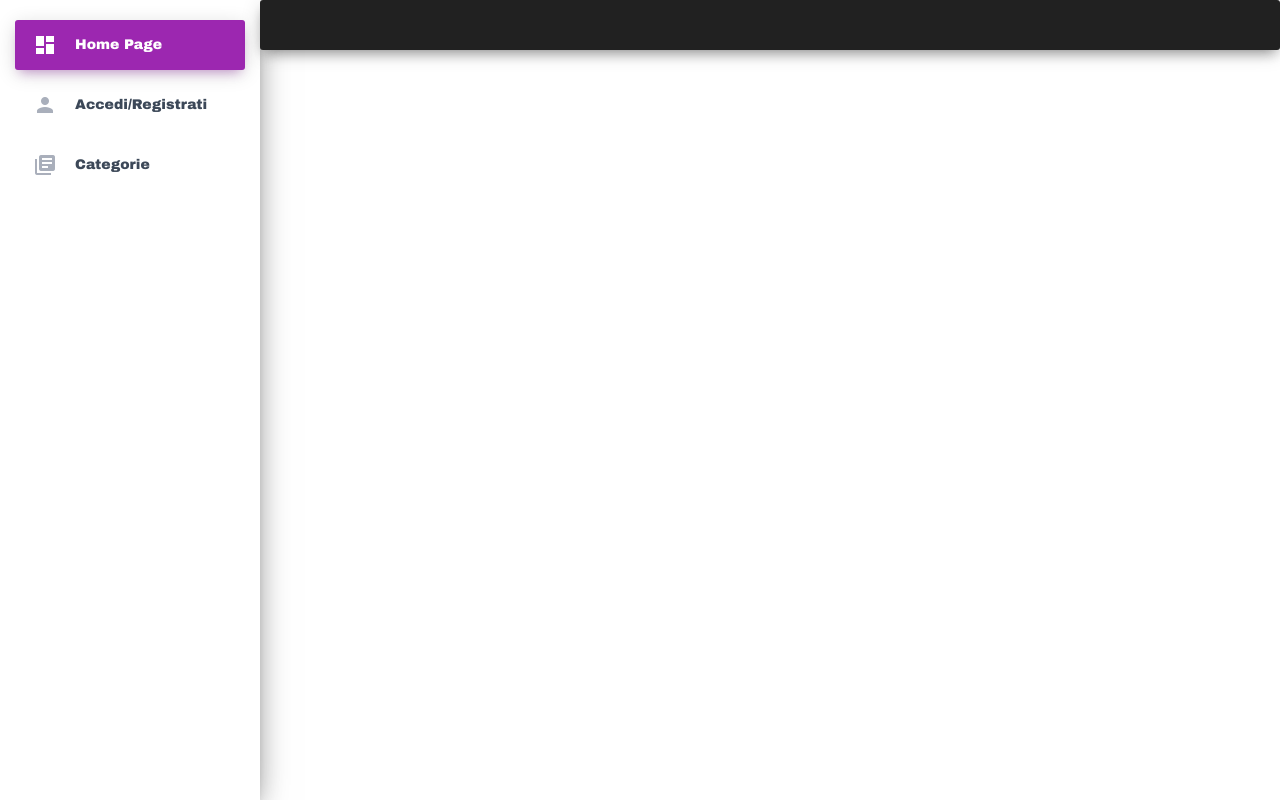
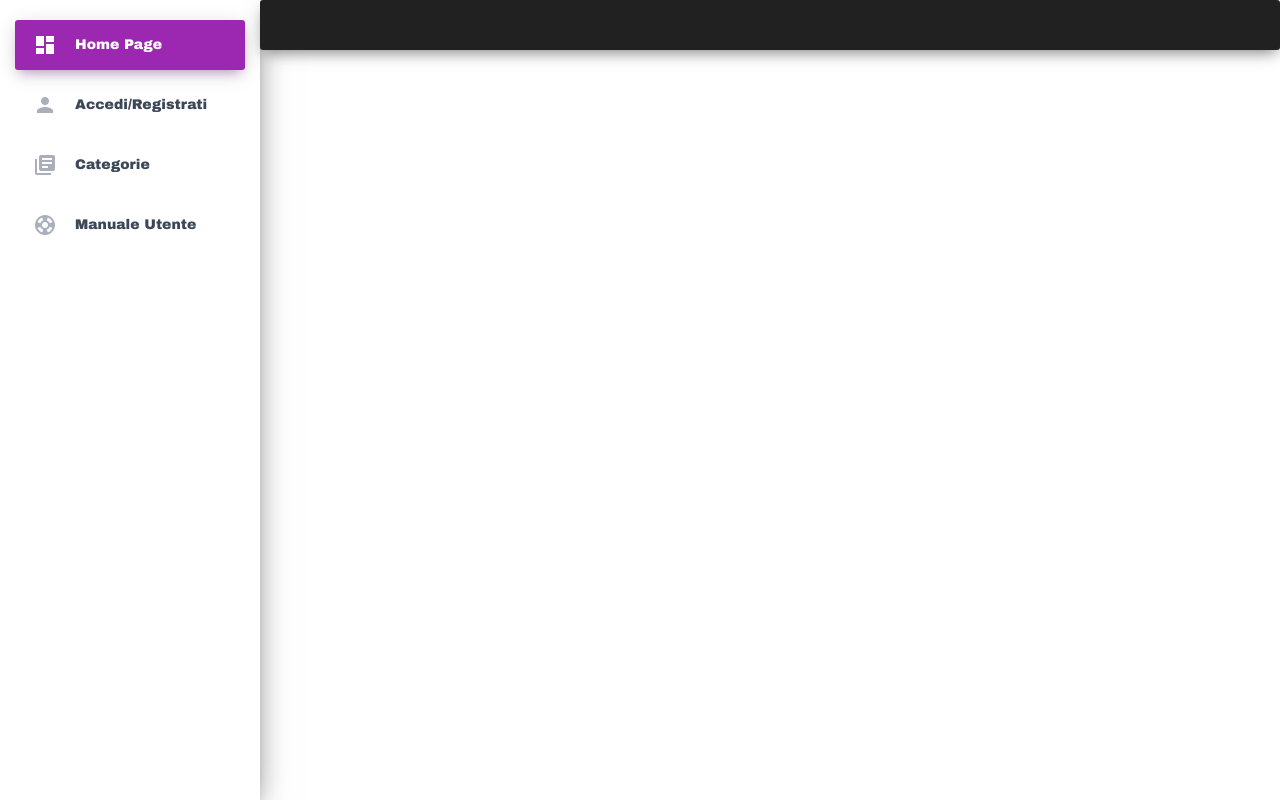
Before and after one commit to Culcuz/DelfrateProgettoEsame, a PHP site: page / in a window 1280 px wide. Run offline with PHP 8.4, Linux system fonts and the light colour scheme; data that the repository does not hold is empty; some libraries are stand-ins or nearby versions; some web fonts are replaced.

Commit message:
Aggiunto manuale utente

```diff
--- a/index.php
+++ b/index.php
@@ -77,6 +77,7 @@
               <p>Categorie</p>
             </a>
           </li>
+
           <?php
           if (isset($_SESSION['connessione'])) {
             echo "<li class='nav-item'>
@@ -101,6 +102,12 @@
           </li>";
           }
           ?>
+          <li class="nav-item ">
+            <a class="nav-link" target="_blank" href="./pdf/Nøzama_Manuale_Utente.pdf">
+              <i class="material-icons">support</i>
+              <p>Manuale utente</p>
+            </a>
+          </li>
 
         </ul>
       </div>
```
Also changed, not shown: 1 other file.
